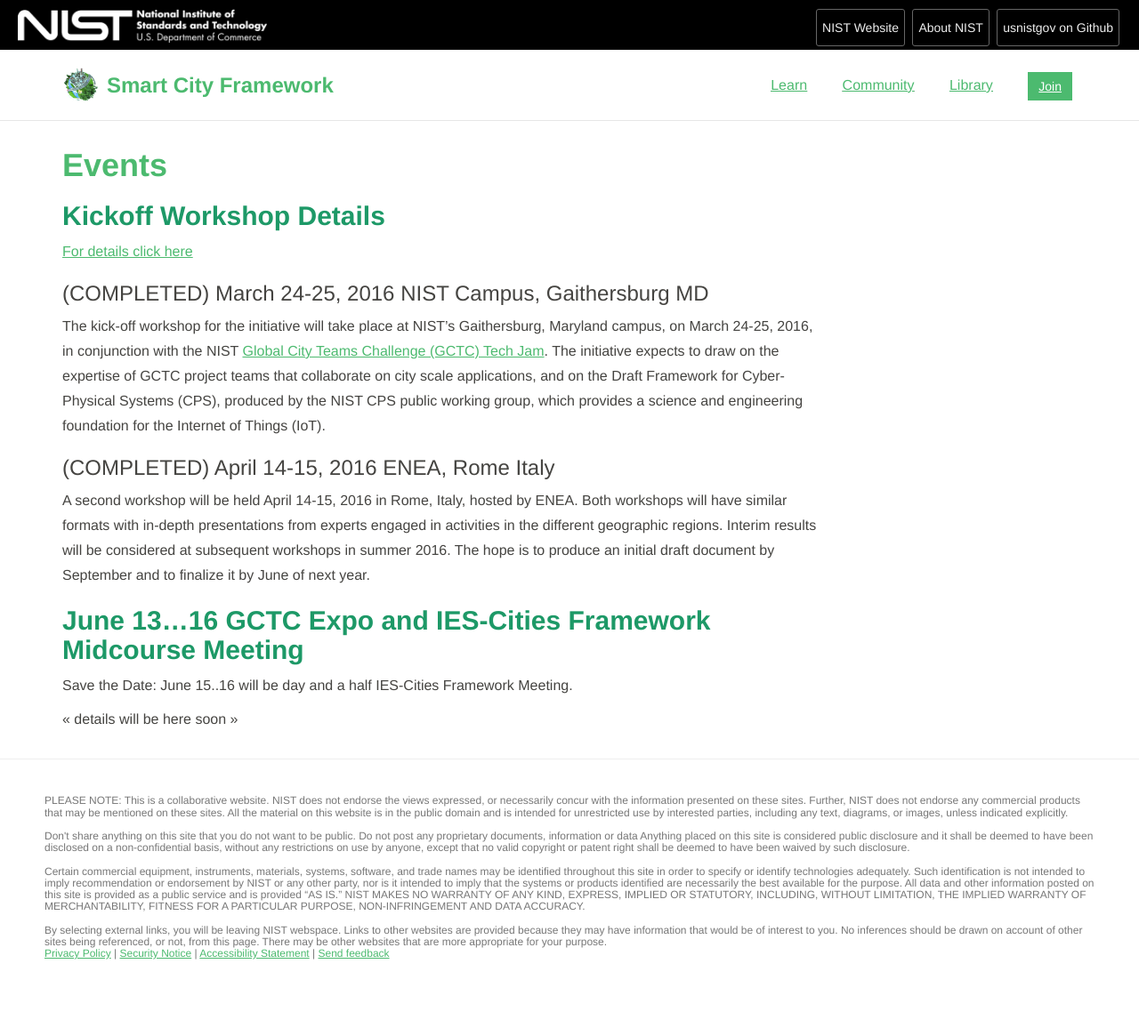
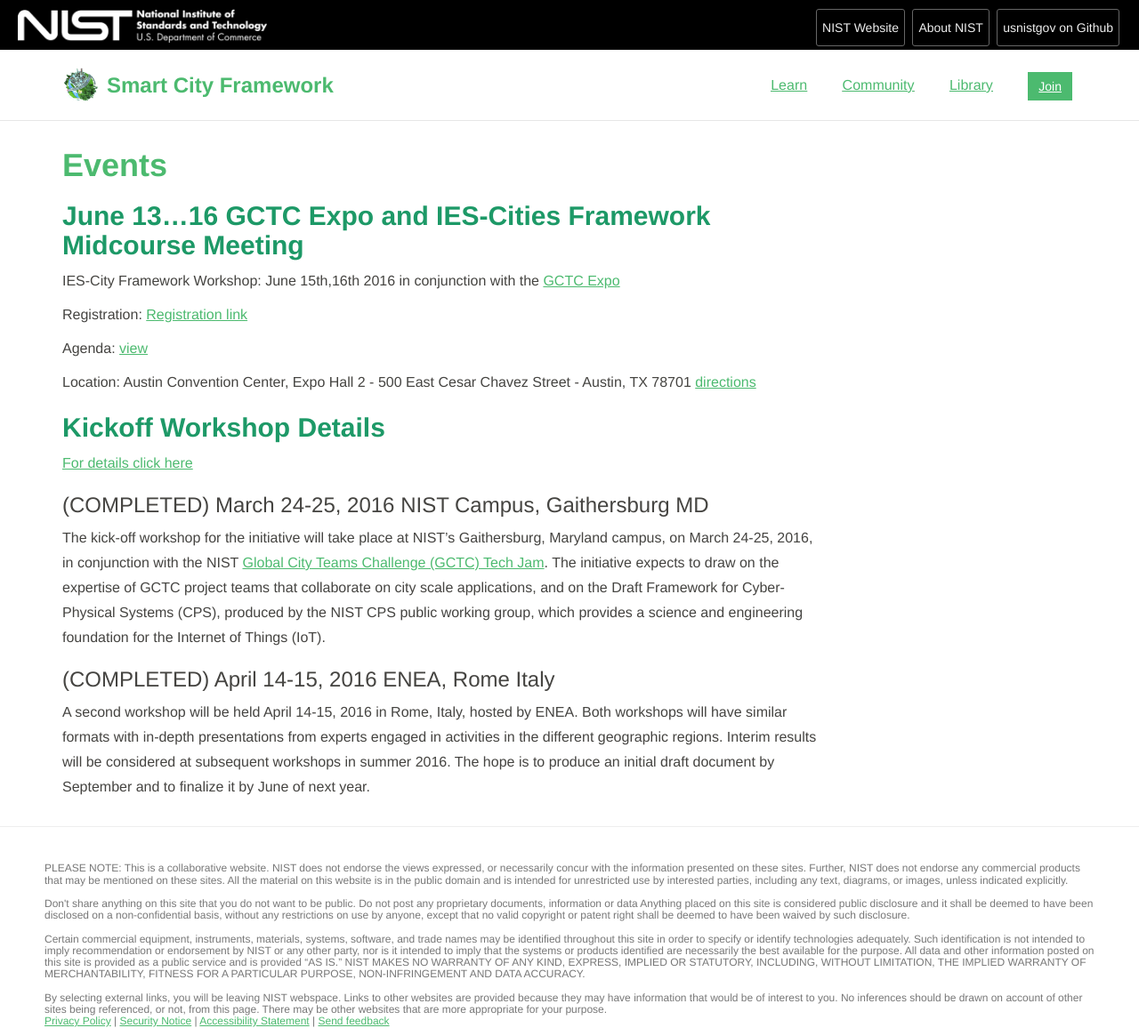
Before and after one commit to usnistgov/smartcitiesarchitecture, a Jekyll site: the page built from events/index.md, in a window 1280 px wide. Shown: the whole page at 89% size. Built offline with Jekyll 4.4.1, drawn with Linux system fonts in a browser that asks for light colours; before the commit the page ends 1089 px from its top, so only the background shows below that.

Commit message:
Add details of midpoint workshop

```diff
--- a/events/index.md
+++ b/events/index.md
@@ -4,6 +4,17 @@
 ---
 
 # Events
+
+## June 13...16 GCTC Expo and IES-Cities Framework Midcourse Meeting
+
+IES-City Framework Workshop: June 15th,16th 2016 in conjunction with the [GCTC Expo](http://www.gctcexpo.org/index.html)
+
+Registration: [Registration link](https://appam.certain.com/profile/form/index.cfm?PKformID=0x30667187c)
+
+Agenda: [view]({{ site.baseurl }}/events/midpointworkshop/)
+
+Location:  Austin Convention Center, Expo Hall 2 - 500 East Cesar Chavez Street - Austin, TX 78701 [directions](http://www.austinconventioncenter.com/directions/directions.htm)
+
 
 ## Kickoff Workshop Details
 
@@ -14,8 +25,3 @@
 
 ### (COMPLETED) April 14-15, 2016 ENEA, Rome Italy
 A second workshop will be held April 14-15, 2016 in Rome, Italy, hosted by ENEA. Both workshops will have similar formats with in-depth presentations from experts engaged in activities in the different geographic regions. Interim results will be considered at subsequent workshops in summer 2016. The hope is to produce an initial draft document by September and to finalize it by June of next year.
-
-## June 13...16 GCTC Expo and IES-Cities Framework Midcourse Meeting
-Save the Date: June 15..16 will be day and a half IES-Cities Framework Meeting.
-
-<< details will be here soon >>
--- a/index.html
+++ b/index.html
@@ -22,7 +22,11 @@
 	<div class="section-container">
 		<div class="section-content">
 			<!-- NEWS Banner insert -->
-			<h3 style=""> We have completed our second kickoff workshop in Europe (April 14,15 2016 in Rome). Our working groups are now formed and meetings will start the first week in May. See the <a href="community">Working Groups page</a> for details.<br>
+			<h3 style="">
+			The IES-City Framework project is off and running. Working group meetings have begun. We are having a mid-project workshop in Austin on June 15,16. At this workshop, we will review the progress of the three working groups who all expect to have work in progress to discuss. Of importance is that the three working groups will collaborate to plan the final deliverable. By combining their work to date, we will see the shape of the final output.
+			Please join us for this pivotal meeting to discover Pivotal Points of Interoperability. For details on the work of the working groups, see <a href="{{ site.baseurl }}/community/.">here</a><br/><br/>
+			Find additional information on the event at <a href="{{ site.baseurl }}/events/">here</a>.<br/><br/>
+<br>
 Please find a white paper describing this project <a href="https://s3.amazonaws.com/nist-sgcps/smartcityframework/files/IoT-EnabledSmartCityFrameworkWP.pdf">here</a>. <br>
 
 							</h3>
```
Also changed, not shown: events/midpointworkshop/index.md (added, +36 -0 lines).
